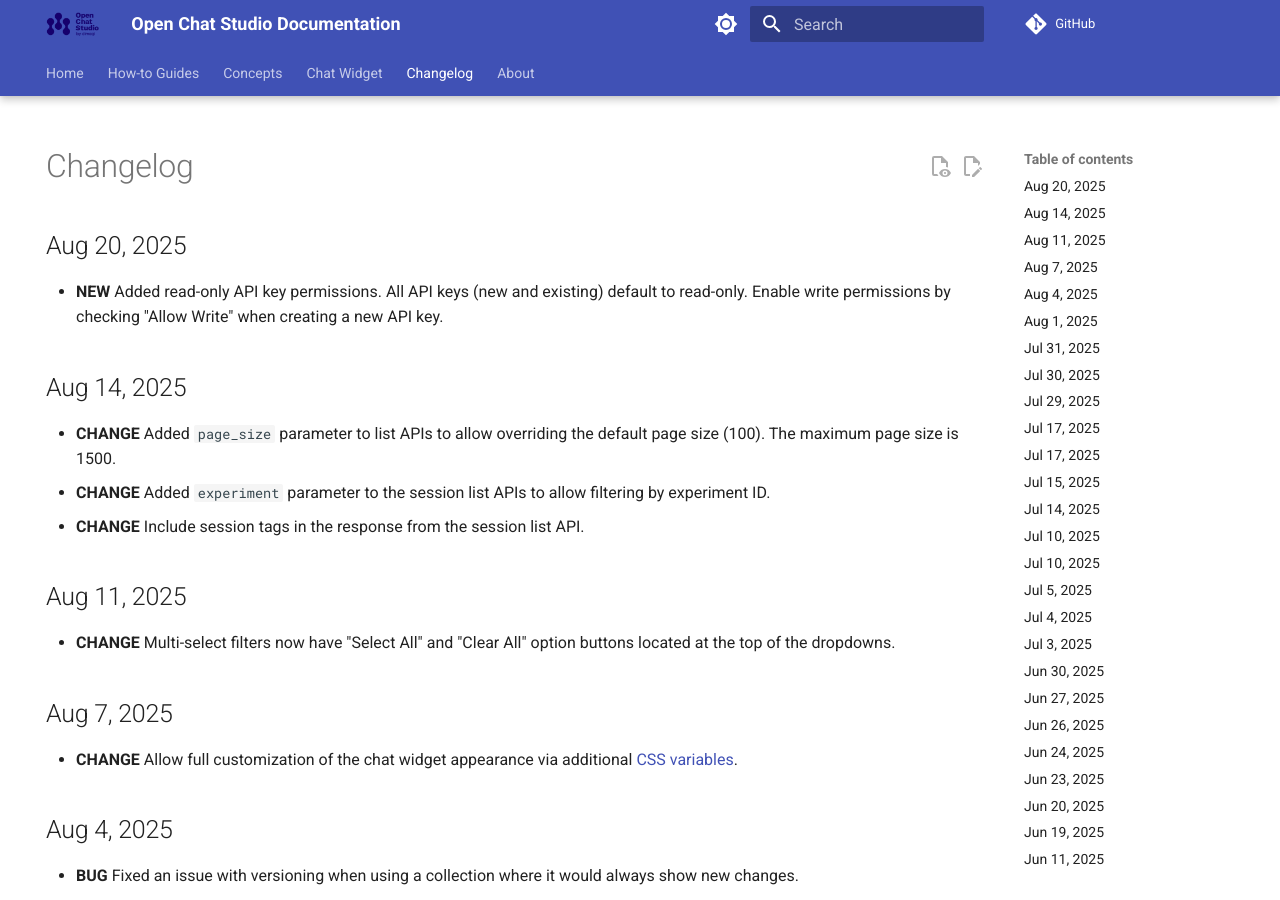
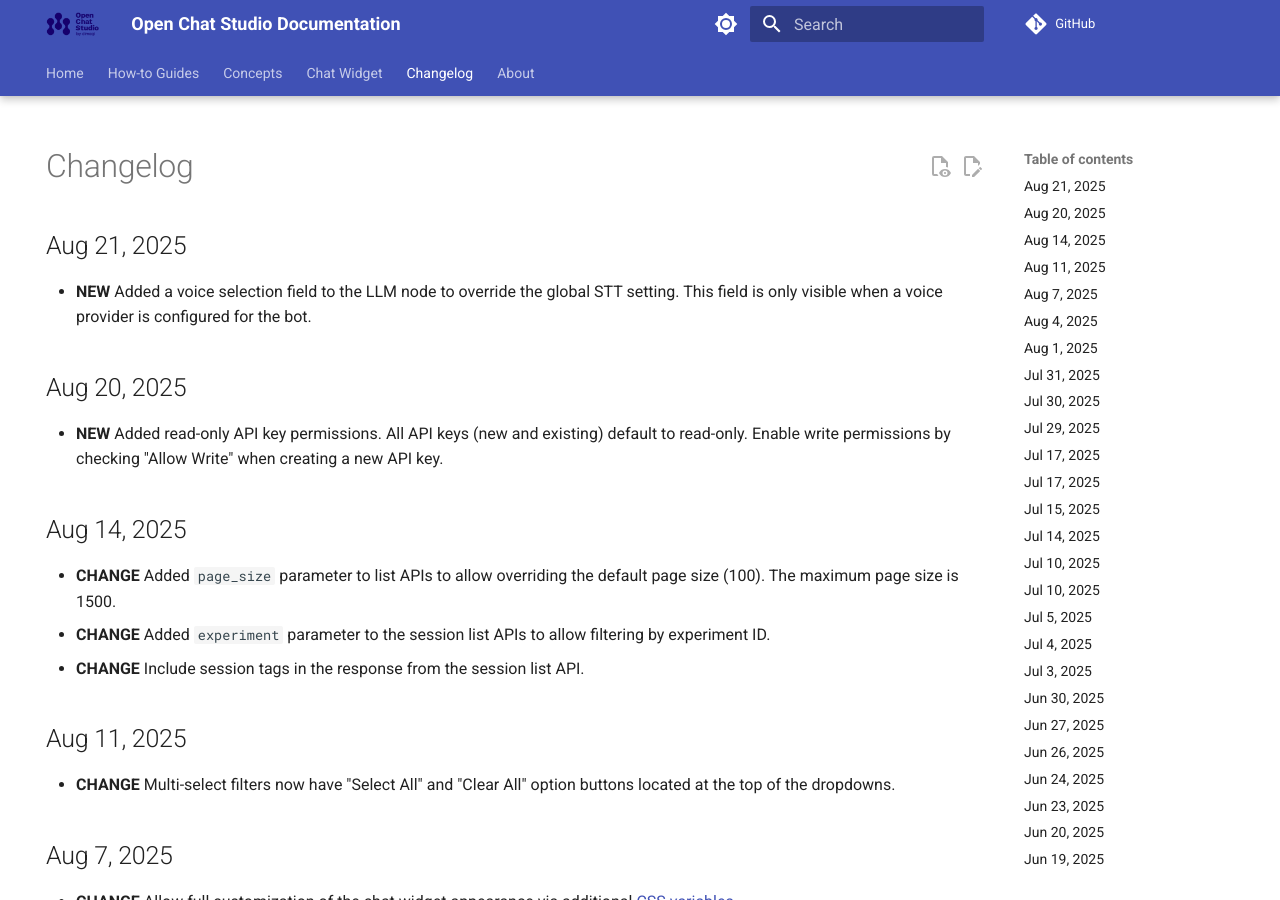
Before and after one commit to dimagi/open-chat-studio-docs, an MkDocs documentation site: the page built from docs/changelog.md, in a window 1280 px wide and 900 px high. Built offline with MkDocs 1.6.1 and Material for MkDocs 9.7.7, drawn with Linux system fonts in a browser that asks for light colours; emoji names are drawn with the system emoji font; a script that is not in the unit is left out; comment, search, counter and statistics services are not loaded.

Commit message:
add changelog for stt voice override

```diff
--- a/docs/changelog.md
+++ b/docs/changelog.md
@@ -4,6 +4,9 @@
 ---
 
 # Changelog
+## Aug 21, 2025
+* **NEW** Added a voice selection field to the LLM node to override the global STT setting. This field is only visible when a voice provider is configured for the bot.
+
 ## Aug 20, 2025
 * **NEW** Added read-only API key permissions. All API keys (new and existing) default to read-only. Enable write permissions by checking "Allow Write" when creating a new API key.
 
```
